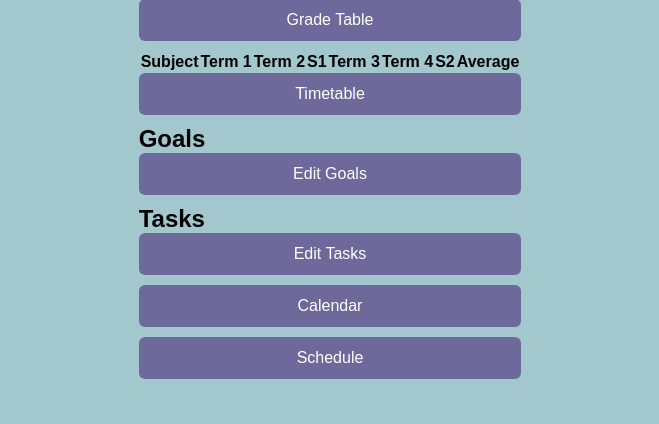
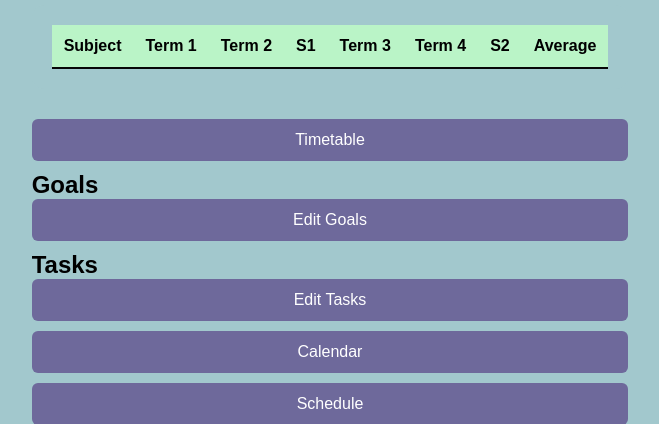
Before and after one commit to Zeesh-084/Assessment-Task-3-Software-Project, a Flask app: page /index in a window 1280 px wide. Shown: the part 220-644 px from the top of the page, without its empty margins (310-969 px from the left). Run offline with Flask 3, Linux system fonts and the light colour scheme; data comes from the database, SQL or seed files in the repository; data that the repository does not hold is empty; some libraries are stand-ins or nearby versions.

Commit message:
styling the grade tabale

```diff
--- a/Static/css/style.css
+++ b/Static/css/style.css
@@ -202,3 +202,31 @@ button[type="titles"] {
     cursor: pointer;
     margin-bottom: 10px;
 }
+
+.grade-table-box {
+    background: #a2c8cd;
+    padding: 20px;
+    border-radius: 12px;
+    margin-bottom: 30px;
+    width: 100%;
+    border: black;
+}
+
+.grade-table {
+    width: 100%;
+    border-collapse: collapse;
+    font-size: 16px;
+}
+
+.grade-table th {
+    background: #baf4c7;
+    padding: 12px;
+    text-align: left;
+    font-weight: 600;
+    border-bottom: 2px solid #070707;
+}
+
+.grade-table td {
+    padding: 10px;
+    border-bottom: 1px solid #0c0b0b;
+}
--- a/templates/index.html
+++ b/templates/index.html
@@ -5,9 +5,9 @@
     <section class="top-section">
         <h1>Welcome Back, {{ username }}</h1>
         <div class="dashboard-grid">
-            <div class="grade-table">
-                <button type="titles">Grade Table</button>
-                <table>
+            <button type="titles">Grade Table</button>
+            <div class="grade-table-box">
+                <table class="grade-table">
                     <tr>
                         <th>Subject</th>
                         <th>Term 1</th>
--- a/templates/login.html
+++ b/templates/login.html
@@ -27,7 +27,7 @@
                 <button type="button">Login Using Google</button>
             </form>
 
-            <p>Don’t Have An Account? <a href="/signup.html">Sign Up</a></p>
+            <p>Don’t Have An Account? <a href="/signup">Sign Up</a></p>
         </div>
     </div>
 </div>
--- a/templates/signup.html
+++ b/templates/signup.html
@@ -32,7 +32,7 @@
                 <button type="button">Sign Up Using Google</button>
             </form>
 
-            <p>Already Have An Account? <a href="/login.html">Login</a></p>
+            <p>Already Have An Account? <a href="/login">Login</a></p>
         </div>
     </div>
 
```
